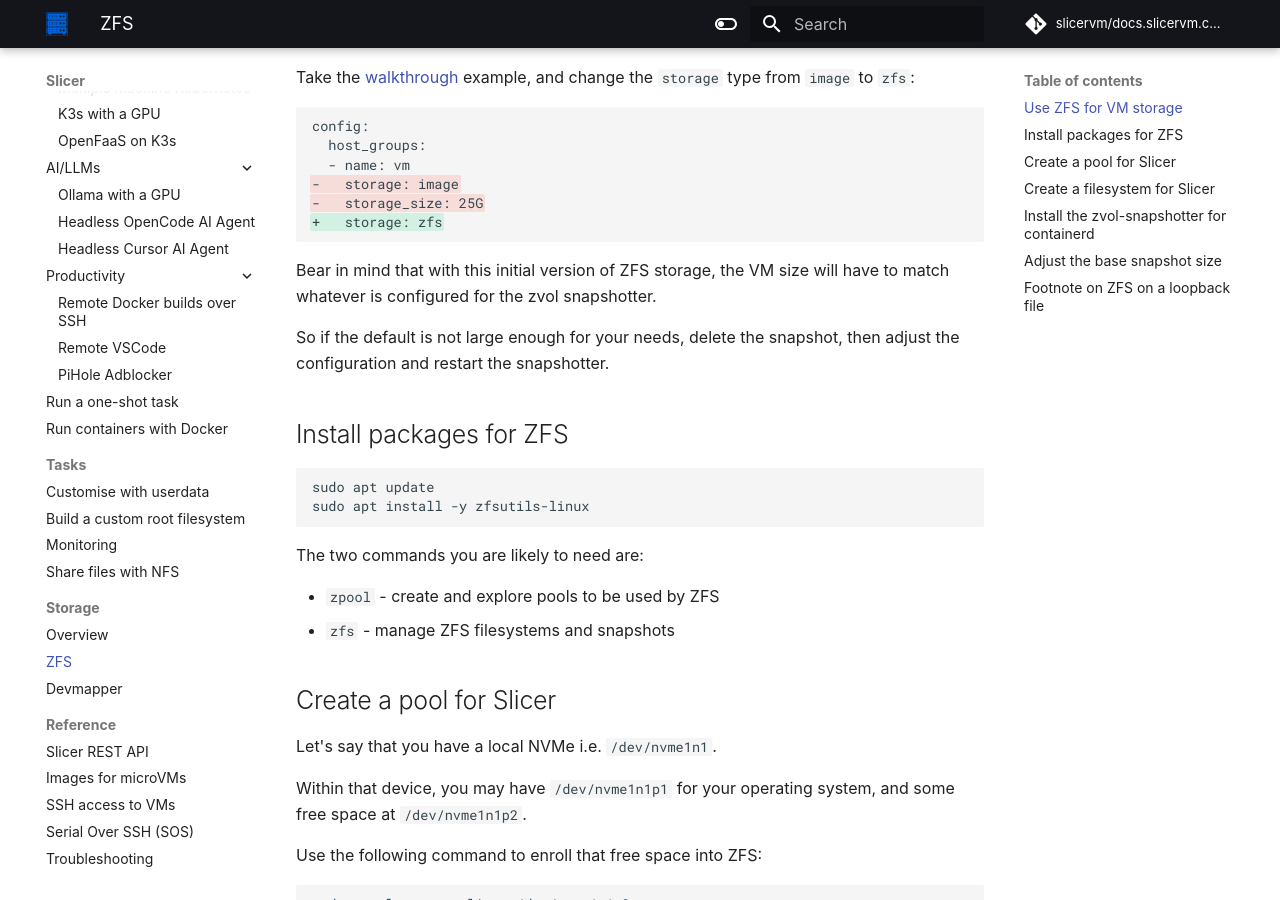
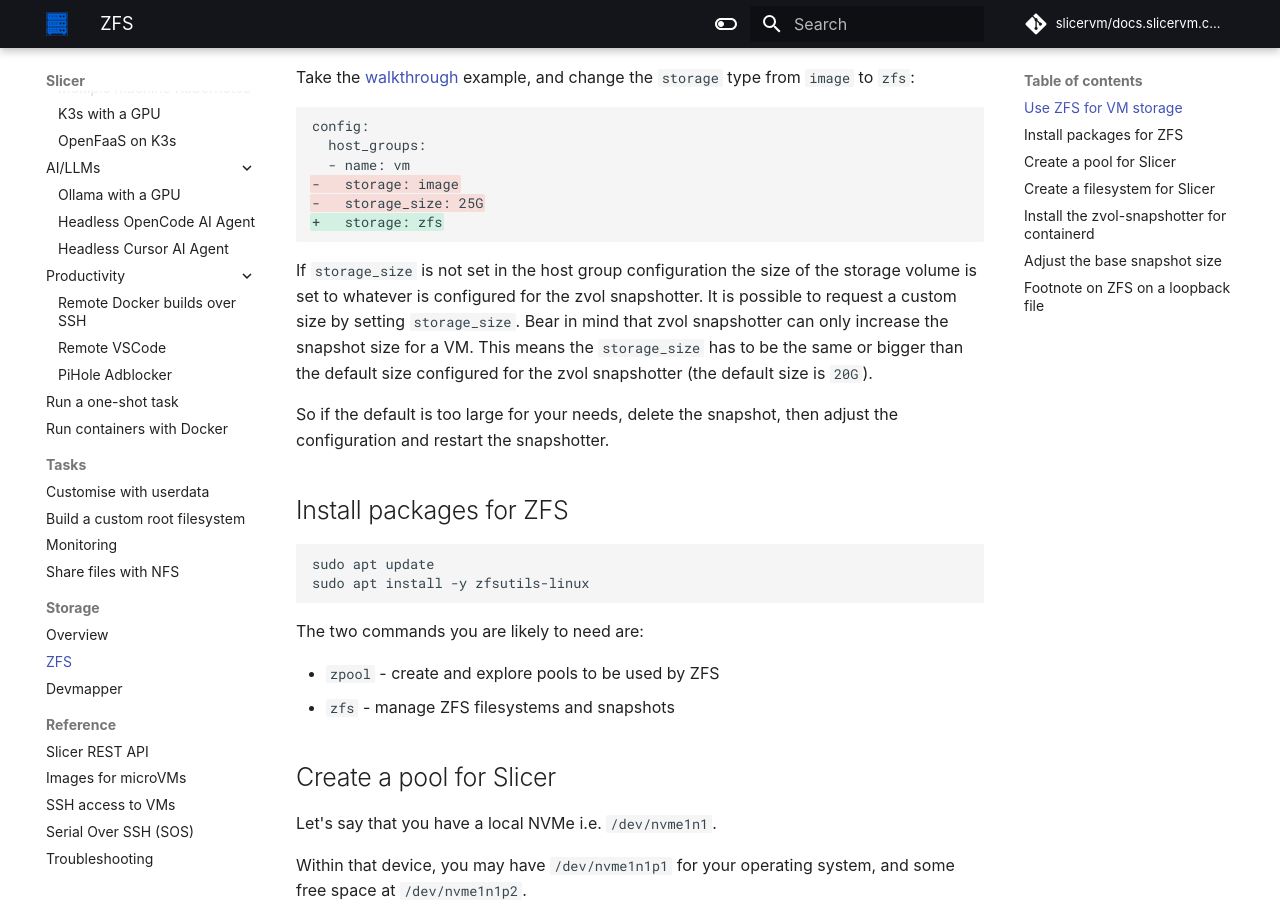
Before and after one commit to slicervm/docs.slicervm.com, an MkDocs documentation site: the page built from docs/storage/zfs.md, in a window 1280 px wide and 900 px high, scrolled down 442 px. Built offline with MkDocs 1.6.1 and Material for MkDocs 9.7.7, drawn with Linux system fonts in a browser that asks for light colours; some web fonts are replaced; comment, search, counter and statistics services are not loaded.

Commit message:
Add note on storage_size for zfs storage
Document support for setting storage_size when using zfs storage.

Signed-off-by: Han Verstraete (OpenFaaS Ltd) <han@openfaas.com>

````diff
--- a/docs/storage/zfs.md
+++ b/docs/storage/zfs.md
@@ -19,9 +19,9 @@
 +   storage: zfs
 ```
 
-Bear in mind that with this initial version of ZFS storage, the VM size will have to match whatever is configured for the zvol snapshotter.
+If `storage_size` is not set in the host group configuration the size of the storage volume is set to whatever is configured for the zvol snapshotter. It is possible to request a custom size by setting `storage_size`. Bear in mind that zvol snapshotter can only increase the snapshot size for a VM. This means the `storage_size` has to be the same or bigger than the default size configured for the zvol snapshotter (the default size is `20G`).
 
-So if the default is not large enough for your needs, delete the snapshot, then adjust the configuration and restart the snapshotter.
+So if the default is too large for your needs, delete the snapshot, then adjust the configuration and restart the snapshotter.
 
 ## Install packages for ZFS
 
````
